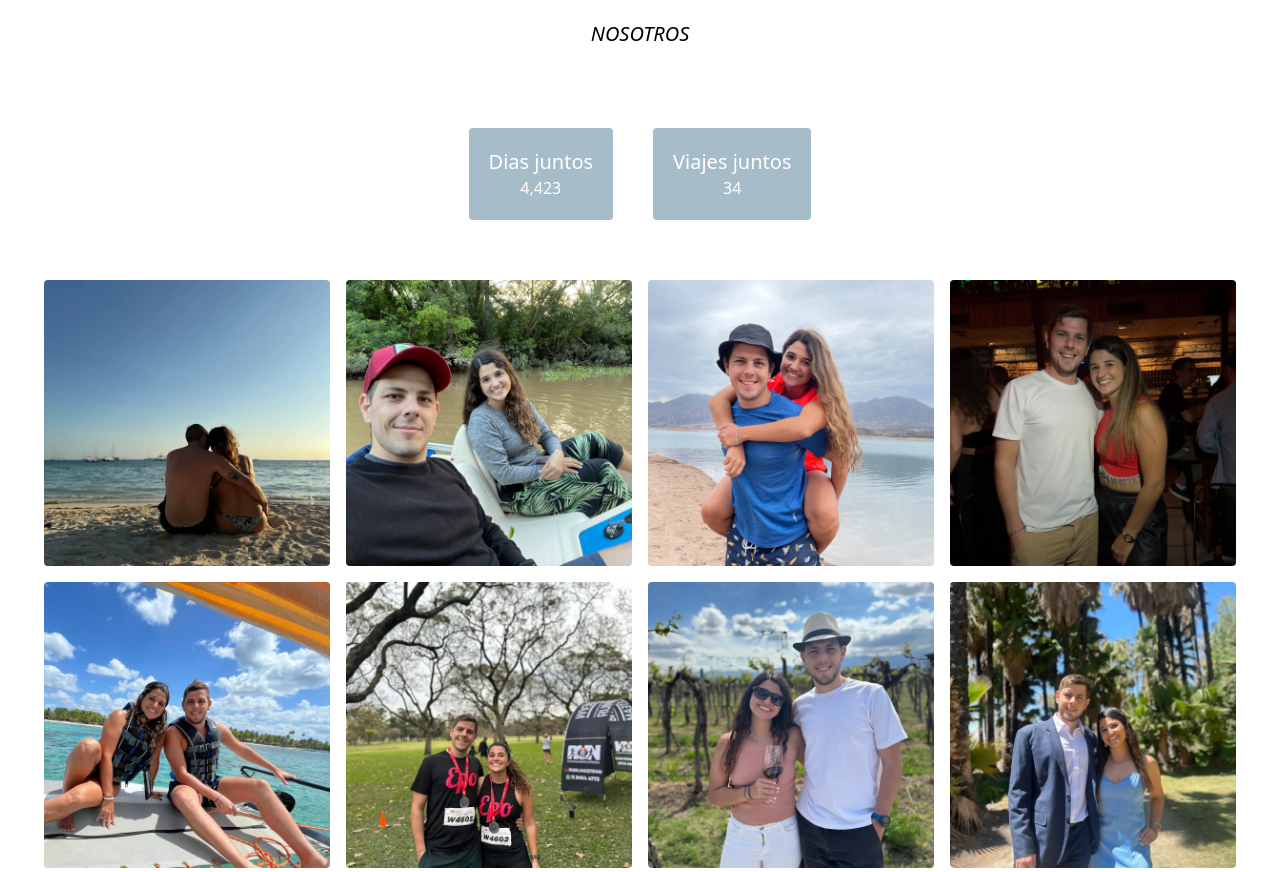
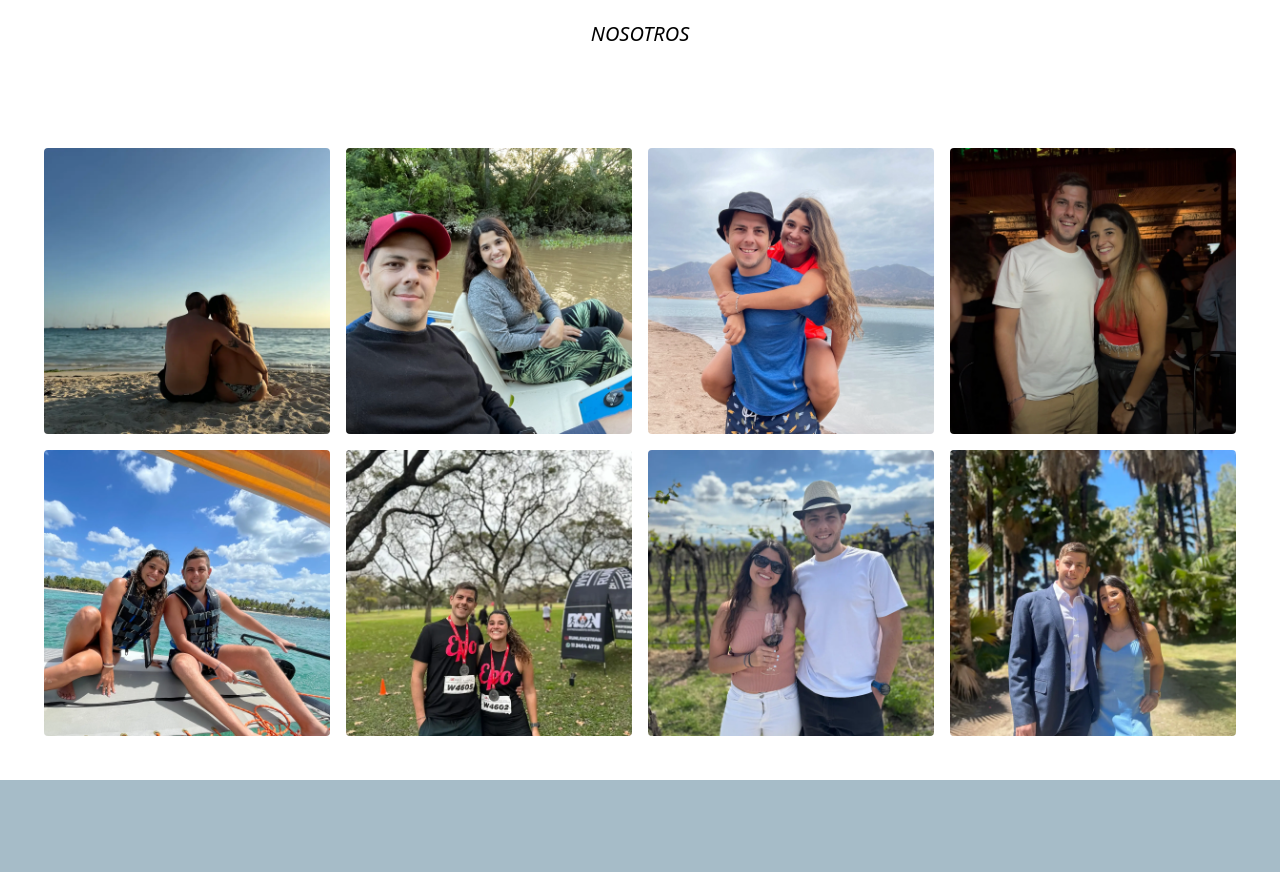
Before and after one commit to tomyferra/Casamiento, a Next.js app: page / in a window 1280 px wide. Shown: the part 1540-2412 px from the top of the page. Built offline with nearby package versions, Linux system fonts and the light colour scheme.

Commit message:
removed counter

```diff
--- a/src/app/components/Nosotros.js
+++ b/src/app/components/Nosotros.js
@@ -22,14 +22,14 @@ function Nosotros() {
     <div className="p-11 bg-white font-Montserrat text-black items-center justify-center">
     <h1 className="text-xl italic p-5 text-center">NOSOTROS</h1>
     <div className="countUp flex flex-col md:flex-row p-10 items-center justify-center">
-    <div className="flex flex-col p-5 m-5 max-w-[90%] md:max-w-[30%] secondaryColor text-white rounded">
+    {/* <div className="flex flex-col p-5 m-5 max-w-[90%] md:max-w-[30%] secondaryColor text-white rounded">
         <h1 className="text-xl text-center">Dias juntos</h1>
         <CountUp start={0} end={diferenciaDias} duration={10}></CountUp>
-      </div>
-      <div className="flex flex-col p-5 m-5 max-w-[90%] md:max-w-[30%] secondaryColor text-white rounded">
-        <h1 className="text-xl text-center">Viajes juntos</h1>
-        <CountUp start={0} end={34} duration={10}></CountUp>
-      </div>
+    </div>
+    <div className="flex flex-col p-5 m-5 max-w-[90%] md:max-w-[30%] secondaryColor text-white rounded">
+      <h1 className="text-xl text-center">Viajes juntos</h1>
+      <CountUp start={0} end={34} duration={10}></CountUp>
+    </div> */}
     </div>
     <div className=" grid grid-cols-1 md:grid-cols-2 lg:grid-cols-4 gap-4 ">
       <div className="flex items-center justify-center">
```
